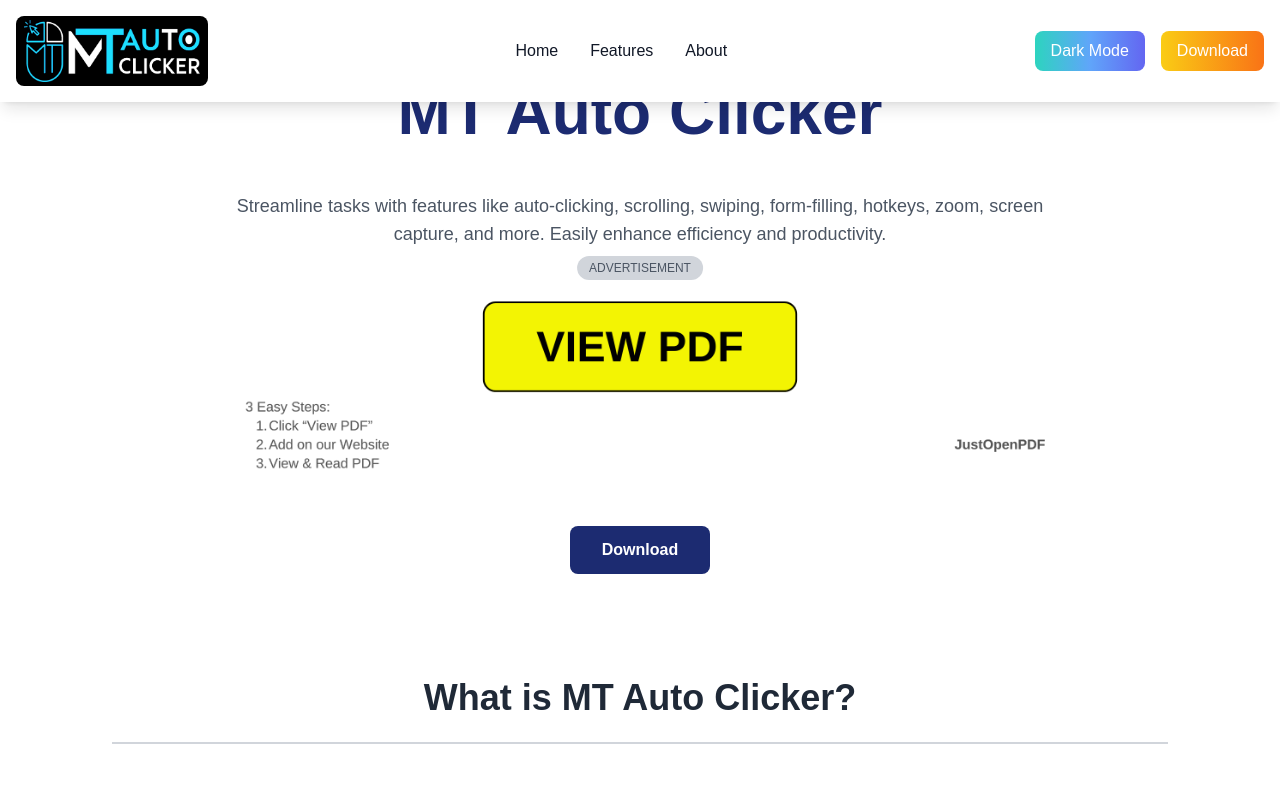
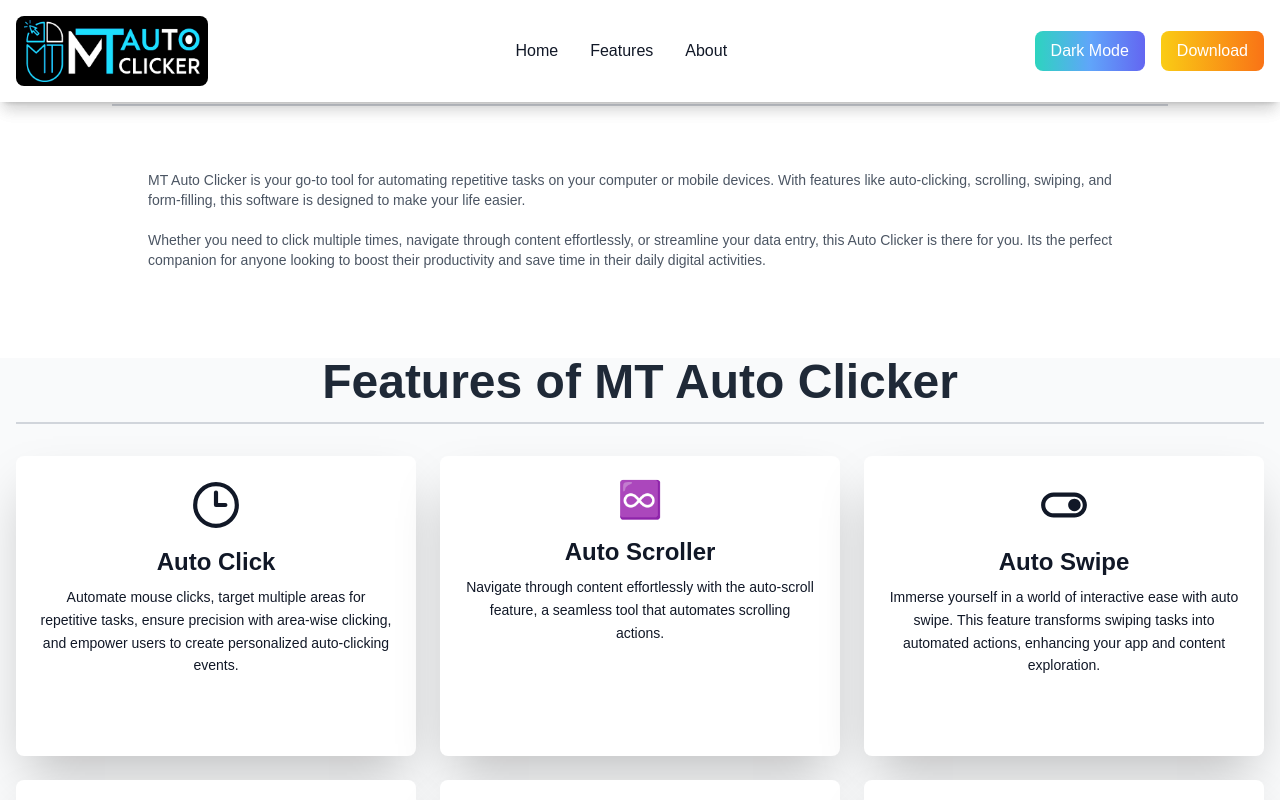
Before and after one commit to Ritik543/WebTreta-Assignment, a Next.js app: page / in a window 1280 px wide. Shown: the top 800 px of the page. Built offline with nearby package versions, Linux system fonts and the light colour scheme.

Commit message:
Update Header.js

```diff
--- a/src/app/components/Header.js
+++ b/src/app/components/Header.js
@@ -1,55 +1,140 @@
-import logo from "../../../public/imaa.png";
+import { useState } from "react";
+import Link from "next/link";
+import logo from "../../../public/logo.png";
 import Image from "next/image";
 
-export default function Header({ isDarkMode }) {
+export default function Navbar({ isDarkMode, onDarkModeToggle }) {
+  const [isMenuOpen, setIsMenuOpen] = useState(false);
+
+  const toggleMenu = () => setIsMenuOpen(!isMenuOpen);
+
   return (
-    <div
+    <nav
       className={`${
-        isDarkMode ? "bg-gray-900 text-white" : "bg-white text-black"
-      } py-10 md:py-16 text-center`}
+        isDarkMode ? "bg-gray-900 text-white" : "bg-white text-gray-900"
+      } shadow-lg fixed w-full z-10 transition-all duration-300`}
     >
-      <h1
-        className={`text-[2.5rem] md:text-[3.5rem] lg:text-[4rem] font-bold ${
-          isDarkMode ? "text-white" : "text-[#1c2b71]"
-        }`}
-      >
-        MT Auto Clicker
-      </h1>
+      <div className="container mx-auto px-4 py-4 flex justify-between items-center">
+        {/* Logo */}
+        <div
+          className={`flex items-center space-x-3 px-2 py-1 rounded-lg ${
+            isDarkMode
+              ? "bg-gray-800"
+              : "bg-black" // Light mode gradient
+          }`}
+        >
+          <Image
+            src={logo}
+            alt="Logo"
+            width={176}
+            height={25}
+            className="object-contain"
+          />
+        </div>
 
-      <main className="max-w-4xl mx-auto text-center mt-8 relative px-4 sm:px-8">
-        <span
-          className={`absolute sm:top-16 left-1/2 transform -translate-x-1/2 ${
-            isDarkMode
-              ? "bg-gray-700 text-gray-300"
-              : "bg-gray-300 text-gray-600"
-          } text-xs px-3 py-1 rounded-full uppercase hidden sm:block`}
-        >
-          Advertisement
-        </span>
+        {/* Links for larger screens */}
+        <ul className="hidden md:flex items-center space-x-8">
+          <li>
+            <Link href="#">
+              <span className="cursor-pointer hover:text-indigo-500 transition duration-300 hover:scale-110">
+                Home
+              </span>
+            </Link>
+          </li>
+          <li>
+            <Link href="#">
+              <span className="cursor-pointer hover:text-indigo-500 transition duration-300 hover:scale-110">
+                Features
+              </span>
+            </Link>
+          </li>
+          <li>
+            <Link href="#">
+              <span className="cursor-pointer hover:text-indigo-500 transition duration-300 hover:scale-110">
+                About
+              </span>
+            </Link>
+          </li>
+        </ul>
 
-        <p
-          className={`${
-            isDarkMode ? "text-gray-300" : "text-gray-600"
-          } text-base md:text-lg leading-relaxed mt-8`}
-        >
-          Streamline tasks with features like auto-clicking, scrolling,
-          swiping, form-filling, hotkeys, zoom, screen capture, and more. Easily
-          enhance efficiency and productivity.
-        </p>
+        {/* Buttons */}
+        <div className="hidden md:flex items-center space-x-4">
+          {/* Dark Mode Button */}
+          <button
+            onClick={onDarkModeToggle}
+            className="relative overflow-hidden px-4 py-2 rounded-lg bg-gradient-to-r from-teal-400 via-blue-400 to-indigo-500 text-white transition-all duration-300 hover:scale-105"
+          >
+            <span className="absolute inset-0 bg-gray-200 dark:bg-gray-800 transform scale-x-0 group-hover:scale-x-100 transition-transform duration-500"></span>
+            {isDarkMode ? "Light Mode" : "Dark Mode"}
+          </button>
 
-        <div className="relative mt-8 mx-auto flex flex-col items-center">
-          <Image src={logo} alt="MT Auto Clicker Logo" />
+          {/* Download Button */}
           <button
-            className={`mt-8 ${
-              isDarkMode
-                ? "bg-gray-700 hover:bg-gray-600"
-                : "bg-[#1c2b71] hover:bg-[#2a3e7d]"
-            } text-white font-bold py-3 px-8 rounded-lg transition duration-200 text-sm md:text-base`}
+            className="relative overflow-hidden px-4 py-2 rounded-lg bg-gradient-to-r from-yellow-400 to-orange-500 text-white transition-all duration-300 hover:scale-105"
+            onClick={() => alert("Download Started!")}
           >
+            <span className="absolute inset-0 bg-gray-200 dark:bg-gray-800 transform scale-x-0 group-hover:scale-x-100 transition-transform duration-500"></span>
             Download
           </button>
         </div>
-      </main>
-    </div>
+
+        {/* Hamburger Menu for Mobile */}
+        <button
+          onClick={toggleMenu}
+          className="md:hidden text-2xl focus:outline-none hover:scale-110 transition-transform duration-300"
+        >
+          ☰
+        </button>
+      </div>
+
+      {/* Mobile Menu */}
+      {isMenuOpen && (
+        <div
+          className={`${
+            isDarkMode ? "bg-gray-900 text-white" : "bg-white text-gray-900"
+          } md:hidden transition-all duration-300`}
+        >
+          <ul className="space-y-4 px-4 py-4">
+            <li>
+              <Link href="#">
+                <span className="cursor-pointer hover:text-indigo-500 transition duration-300">
+                  Home
+                </span>
+              </Link>
+            </li>
+            <li>
+              <Link href="#">
+                <span className="cursor-pointer hover:text-indigo-500 transition duration-300">
+                  Features
+                </span>
+              </Link>
+            </li>
+            <li>
+              <Link href="#">
+                <span className="cursor-pointer hover:text-indigo-500 transition duration-300">
+                  About
+                </span>
+              </Link>
+            </li>
+            <li>
+              <button
+                onClick={onDarkModeToggle}
+                className="bg-gray-200 dark:bg-gray-800 text-gray-900 dark:text-white px-4 py-2 rounded-lg hover:bg-indigo-500 hover:text-white transition duration-300 w-full"
+              >
+                {isDarkMode ? "Light Mode" : "Dark Mode"}
+              </button>
+            </li>
+            <li>
+              <button
+                className="bg-gradient-to-r from-yellow-400 to-orange-500 text-white px-4 py-2 rounded-lg shadow-md hover:shadow-lg transition-all duration-300 w-full"
+                onClick={() => alert("Download Started!")}
+              >
+                Download
+              </button>
+            </li>
+          </ul>
+        </div>
+      )}
+    </nav>
   );
 }
```
